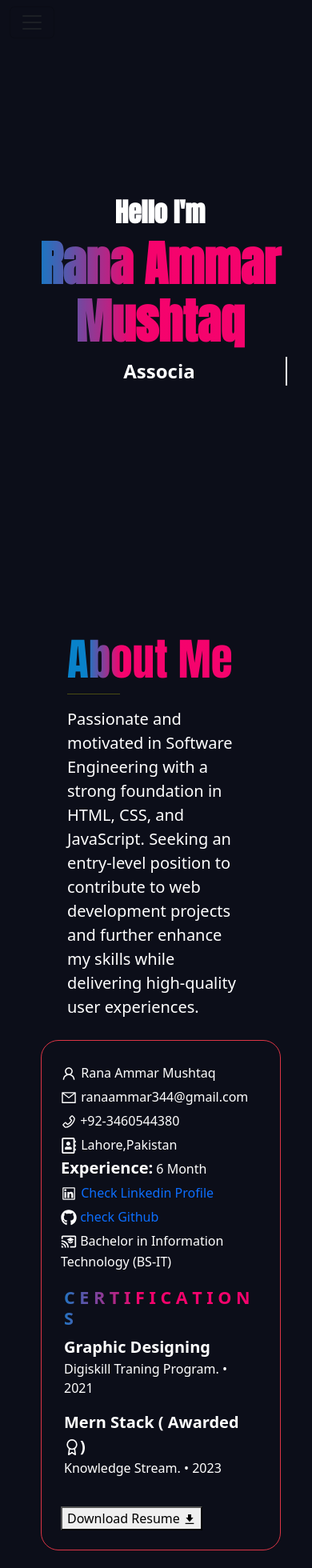
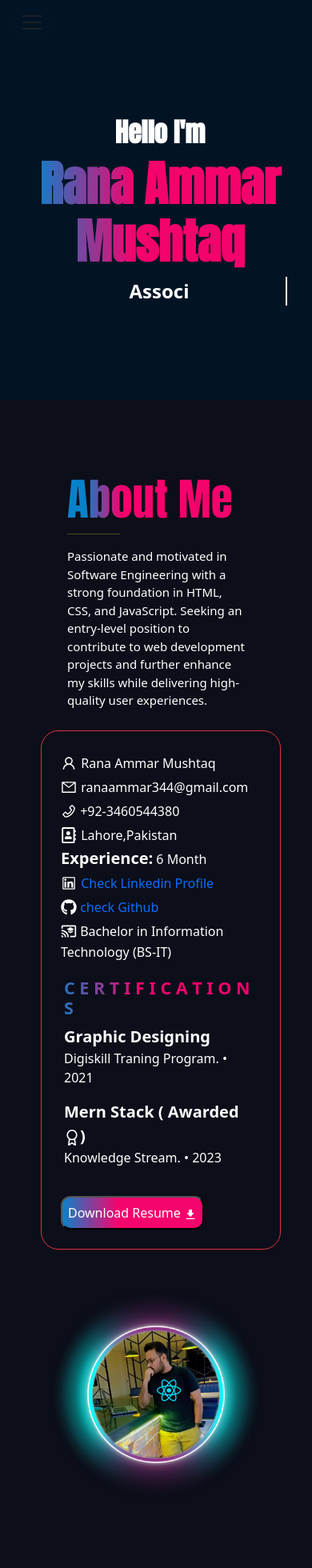
Before and after one commit to RanaAmmar344/myown, a React (Vite) app: page / in a window 390 px wide. Shown: the top 1960 px of the page at 80% size. Built offline with nearby package versions, Linux system fonts and the light colour scheme; a web font is replaced by a local one.

Commit message:
final updated

```diff
--- a/src/App.jsx
+++ b/src/App.jsx
@@ -3,7 +3,7 @@
 import React, { useState } from 'react';
 
 import img2 from './images/about.png'
-import img3 from './images/dot.png'
+import img3 from './images/home.png'
 import { FiAward } from "react-icons/fi";
 
 import { AiOutlineUser } from 'react-icons/ai'
@@ -141,7 +141,10 @@ const App = () => {
 <div className="home">
 
 <div className="row">
-  <div className="col-md-12 mt-5 pt-5 px-5 home-text">
+
+  <div className="col-md-12 mt-5  pt-5 px-5 home-text">
+
+
       <h1 className='text-white name1'>Hello I'm</h1>
       <h1 className="   myname">Rana Ammar Mushtaq</h1>
       <AutoTypeText   />
@@ -209,7 +212,7 @@ to contribute to web development projects and further enhance my skills while de
 
     </div>
   </div>
-  <button  type="button" className="cv-b"onClick={downloadResume}>Download Resume <BiSolidDownload/></button>
+  <button  type="button" className="cv-btn"onClick={downloadResume}>Download Resume <BiSolidDownload/></button>
 
   </div>
   </div>
--- a/src/index.css
+++ b/src/index.css
@@ -223,21 +223,33 @@ border-radius: 12px;
 @media (max-width : 600px) {
   .home{
 
-    background-image: none;
+    width: auto;
+  height: 500px;
 
+  }
+  .res-h-img{
+
+    position: relative;
+    top: 200px;
+    right: 70px;
   }
 
   .home-text{
     position: relative;
     left: 5px;
     text-align: center;
-    top: 150px;
+    top: 50px;
   }
   .bd-placeholder-img{
 
     position: relative;
-    top: 30px;
-    right: 45px;
+
+
+  }
+  .lead{
+
+    width: auto;
+    font-size: 15px;
   }
   .p-card{
 
@@ -248,7 +260,7 @@ border-radius: 12px;
 
   .hairme2{
 position: relative;
-font-size: 17px;
+font-size: 13px;
 left: 10px;
 
 
```
